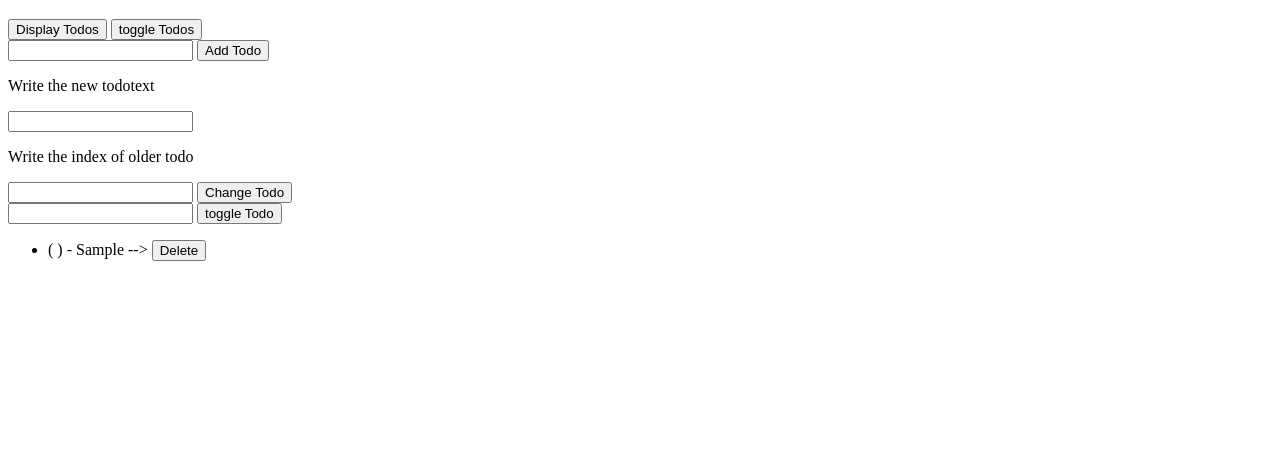
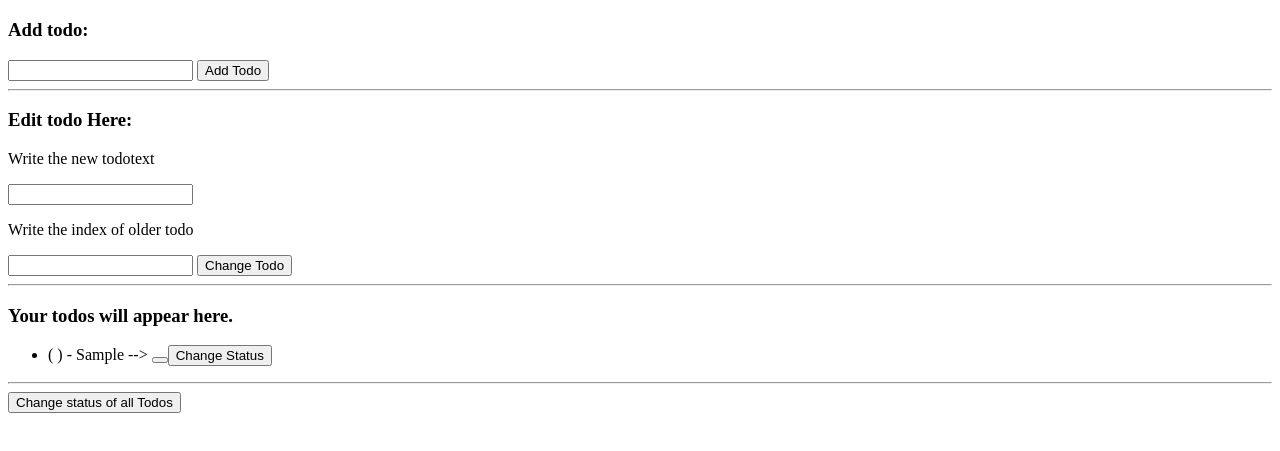
Before and after one commit to luvpreetsingh/todo-js, a plain HTML site: page index.html in a window 1280 px wide. Both pictures are taken after typing "Sample" into the empty fields and a click on the button "Add Todo". Shown: the part 61-512 px from the top of the page. Drawn offline with Linux system fonts and the light colour scheme.

Commit message:
refactored

```diff
--- a/index.html
+++ b/index.html
@@ -8,16 +8,15 @@
     <h1>My todos</h1>
 
     <div>
-      <button onclick='handlers.display_todos()'>Display Todos</button>
-      <button onclick='handlers.toggle_all()'>toggle Todos</button>
-    </div>
-
-    <div>
+      <h3>Add todo:</h3>
       <input id='new_element' type='text'>
       <button onclick='handlers.add()'>Add Todo</button>
     </div>
 
+    <hr>
+
     <div>
+      <h3>Edit todo Here:</h3>
       <p>Write the new todotext</p>
       <input id='new_element_to_be_added' type='text'>
       <p>Write the index of older todo</p>
@@ -25,15 +24,19 @@
       <button onclick='handlers.changetodotext()'>Change Todo</button>
     </div>
 
+    <hr>
+
     <div>
-      <input id='toggle_position' type='number'>
-      <button onclick='handlers.togglecompleted()'>toggle Todo</button>
+      <h3>Your todos will appear here.</h3>
+      <ul>
+        <li>You have not added any todos yet.</li>
+      </ul>
     </div>
 
+    <hr>
 
     <div>
-      <ul>
-      </ul>
+      <button onclick='handlers.toggle_all()'>Change status of all Todos</button>
     </div>
 
     <script src="script.js"></script>
--- a/script.js
+++ b/script.js
@@ -85,9 +85,13 @@ var handlers = {
   },
   add: function(){
     var new_element = document.getElementById('new_element');
-    todolist.add(new_element.value);
-    new_element.value = '';
-
+    if (new_element.value === '' || new_element.value === 'Please enter a value'){
+      new_element.value = 'Please enter a value';
+    }
+    else{
+      todolist.add(new_element.value);
+      new_element.value = '';
+   }
     view.displaytodos();
     /*
     var todoul = document.querySelector('ul');
@@ -107,10 +111,10 @@ var handlers = {
     todolist.delete(position);
     view.displaytodos();
   },
-  togglecompleted: function(){
-    var position = document.getElementById('toggle_position');
-    todolist.togglecompleted(position.valueAsNumber);
-    position.value = '';
+  togglecompleted: function(position){
+    //var position = document.getElementById('toggle_position');
+    todolist.togglecompleted(position);
+    //position.value = '';
     view.displaytodos();
   },
 }
@@ -136,6 +140,8 @@ var view = {
       newli.id = i;
       newli.textContent = todotextwithstatus;
       delbtn = this.createdeletebutton();
+      statusbtn = this.createstatusbutton();
+      newli.appendChild(statusbtn);
       newli.appendChild(delbtn);
       todoul.appendChild(newli);
     }
@@ -146,13 +152,24 @@ var view = {
     delbtn.className = 'DeleteElement';
     return delbtn;
   },
+  createstatusbutton: function(){
+    var statusbtn = document.createElement('button');
+    delbtn.textContent = 'Change Status';
+    delbtn.className = 'changestatusbutton';
+    return statusbtn;
+  },
   setupeventlisteners: function(){
     todoul.addEventListener('click',function(event){
 
     if (event.target.className === 'DeleteElement'){
       console.log(parseInt(event.target.parentNode.id));
       handlers.delete(parseInt(event.target.parentNode.id));
-      }
+    }
+
+    if (event.target.className == 'changestatusbutton'){
+        console.log(parseInt(event.target.parentNode.id));
+        handlers.togglecompleted(parseInt(event.target.parentNode.id));
+    }
 
     });
   },
```
